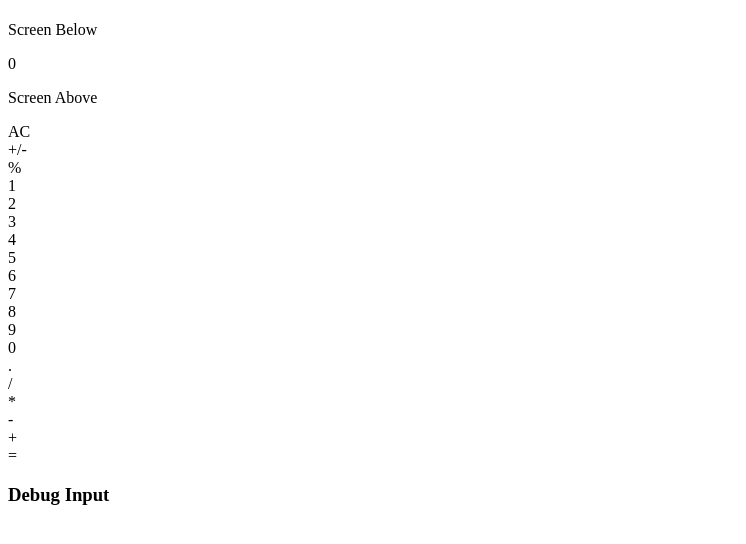
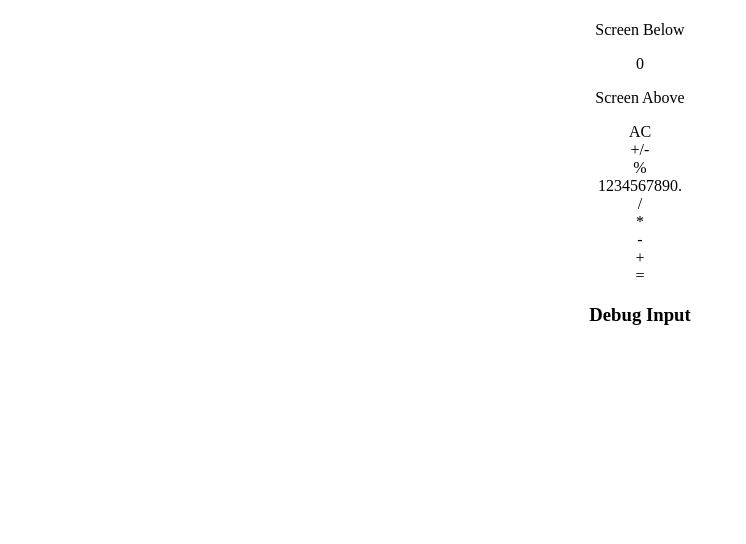
Before and after one commit to jffelix/React-Calculator, a React (Create React App) app in the folder client/: page / in a window 1280 px wide. Shown: the top 544 px of the page, without its empty margins (0-746 px from the left). Built offline with nearby package versions, Linux system fonts and the light colour scheme; no server answers; the HTML template or start-up script is replaced by a standard one.

Commit message:
Began progress on CSS styling

```diff
--- a/client/src/App.jsx
+++ b/client/src/App.jsx
@@ -1,6 +1,7 @@
 import React, { useState, useEffect } from "react";
 import axios from "axios";
 import MainBoard from "./components/MainBoard.jsx";
+import "./app.css";
 
 const App = () => {
 
--- a/client/src/app.css
+++ b/client/src/app.css
@@ -0,0 +1,3 @@
+body {
+    text-align: center;
+}
--- a/client/src/components/MainBoard.jsx
+++ b/client/src/components/MainBoard.jsx
@@ -6,6 +6,7 @@ import NumRowFour from "./Numbers/NumRowFour.jsx";
 import Arithmetic from "./Operators/Arithmetic.jsx";
 import NonInteger from "./Operators/NonInteger.jsx";
 import InputScreen from "./InputScreen.jsx";
+import "./Numbers/numbers.css";
 
 const MainBoard = () => {
     // debug visual for calculations behind the scenes
--- a/client/src/components/Numbers/NumRowFour.jsx
+++ b/client/src/components/Numbers/NumRowFour.jsx
@@ -1,9 +1,10 @@
 import React from "react";
+import "./numbers.css";
 
 const NumRowFour = (props) => {
 
     return (
-        <div>
+        <div className="rowFour">
             <div className="numZero">
                 <span onClick={props.clickButton}>0</span>
             </div>
--- a/client/src/components/Numbers/NumRowOne.jsx
+++ b/client/src/components/Numbers/NumRowOne.jsx
@@ -1,9 +1,10 @@
 import React from "react";
+import "./numbers.css";
 
 const NumRowOne = (props) => {
 
     return (
-        <div>
+        <div className="rowOne">
             <div className="numOne">
                 <span onClick={props.clickButton}>1</span>
             </div>
--- a/client/src/components/Numbers/NumRowThree.jsx
+++ b/client/src/components/Numbers/NumRowThree.jsx
@@ -1,9 +1,10 @@
 import React from "react";
+import "./numbers.css";
 
 const NumRowThree = (props) => {
 
     return (
-        <div>
+        <div className="rowThree">
             <div className="numSeven">
                 <span onClick={props.clickButton}>7</span>
             </div>
--- a/client/src/components/Numbers/NumRowTwo.jsx
+++ b/client/src/components/Numbers/NumRowTwo.jsx
@@ -1,9 +1,10 @@
 import React from "react";
+import "./numbers.css";
 
 const NumRowTwo = (props) => {
 
     return (
-        <div>
+        <div className="rowTwo">
             <div className="numFour">
                 <span onClick={props.clickButton}>4</span>
             </div>
--- a/client/src/components/Numbers/numbers.css
+++ b/client/src/components/Numbers/numbers.css
@@ -0,0 +1,10 @@
+.numRows {
+    display: flex;
+    flex-direction: row;
+    justify-content: center;
+}
+
+.rowOne, .rowTwo, .rowThree, .rowFour {
+    display: flex;
+    flex-direction: row;
+}
--- a/client/src/components/Operators/NonInteger.jsx
+++ b/client/src/components/Operators/NonInteger.jsx
@@ -1,9 +1,10 @@
 import React from "react";
+import "./operators.css";
 
 const NonInteger = (props) => {
 
     return (
-        <div>
+        <div className="non-integer">
             <div className="allClear">
                 <span onClick={props.clickAC}>AC</span>
             </div>
--- a/client/src/components/Operators/operators.css
+++ b/client/src/components/Operators/operators.css
@@ -0,0 +1,4 @@
+.non-integers {
+    display: flex;
+    justify-content: flex-start;
+}
```
Also changed, not shown: 1 other file (tests, documents, lock files or other folders).
